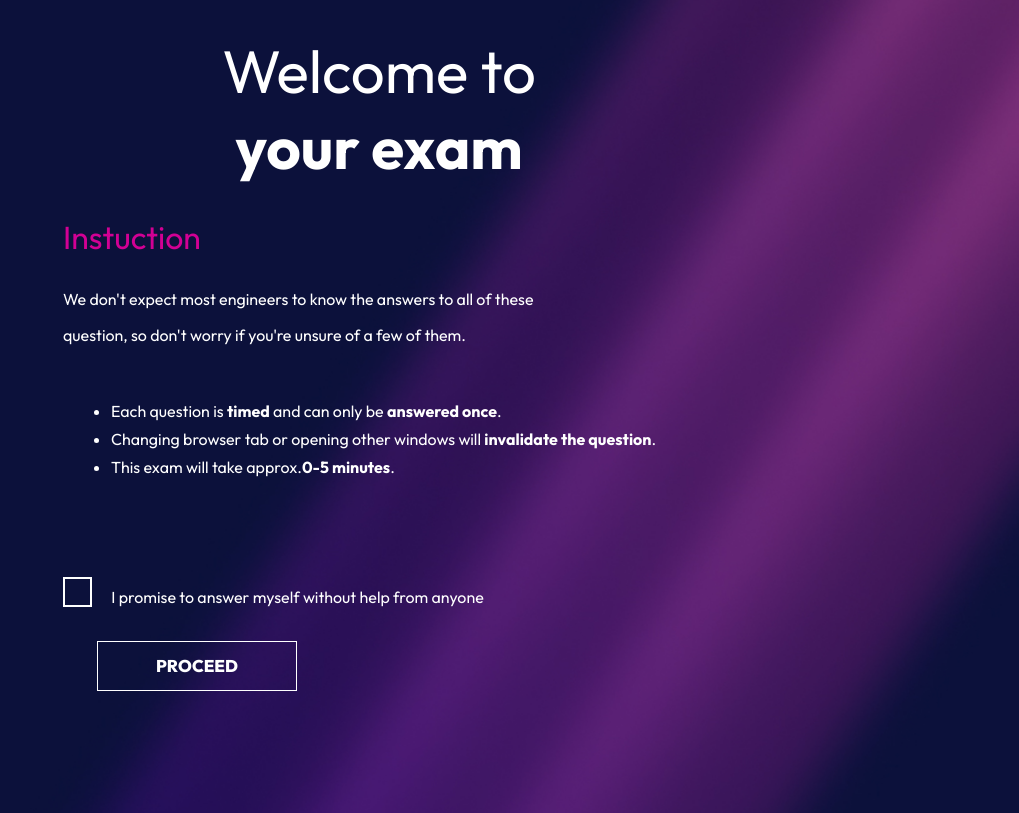
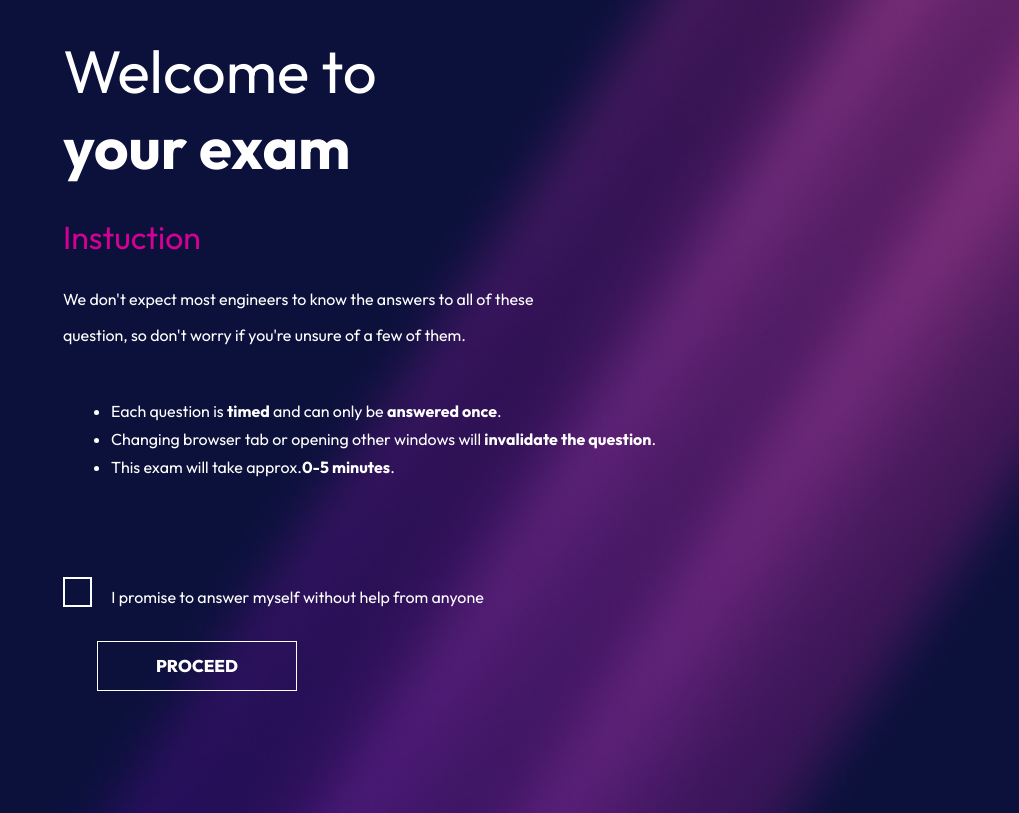
Before and after one commit to GabrieleAlleruzzo/Week-4-Titanic, a plain HTML site: page welcome.html in a window 1280 px wide. Shown: the part 63-876 px from the top of the page, without its empty margins (261-1280 px from the left). Drawn offline with Linux system fonts and the light colour scheme.

Commit message:
Small fix

```diff
--- a/welcome.html
+++ b/welcome.html
@@ -17,10 +17,12 @@
       </div>
     </header>
     <main class="center">
-      <h1>
-        Welcome to <br />
-        <strong>your exam</strong>
-      </h1>
+      <div class="align-left">
+        <h1>
+          Welcome to <br />
+          <strong>your exam</strong>
+        </h1>
+      </div>
       <div>
         <h3 class="porpora">Instuction</h3>
         <p>
```
